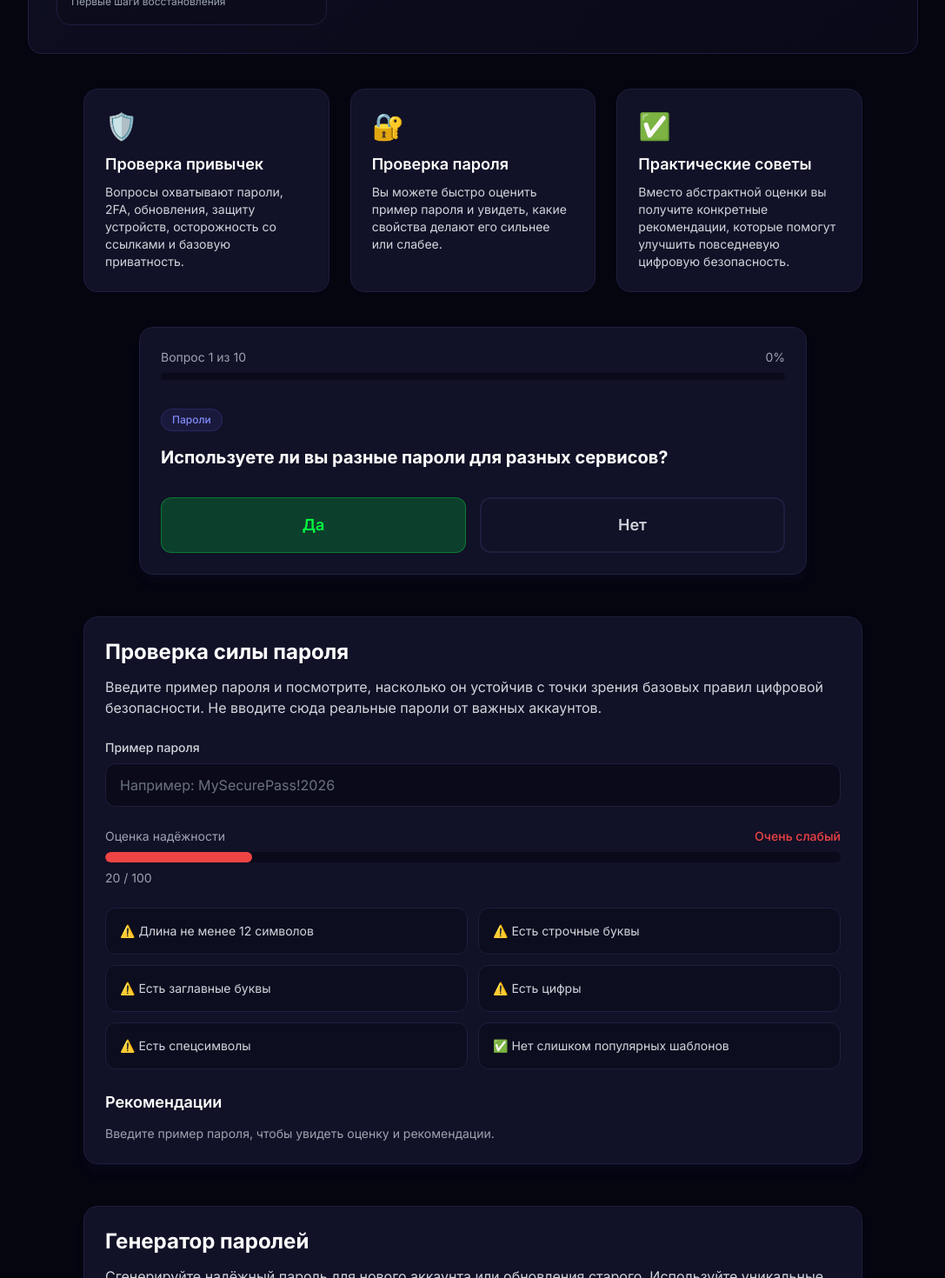
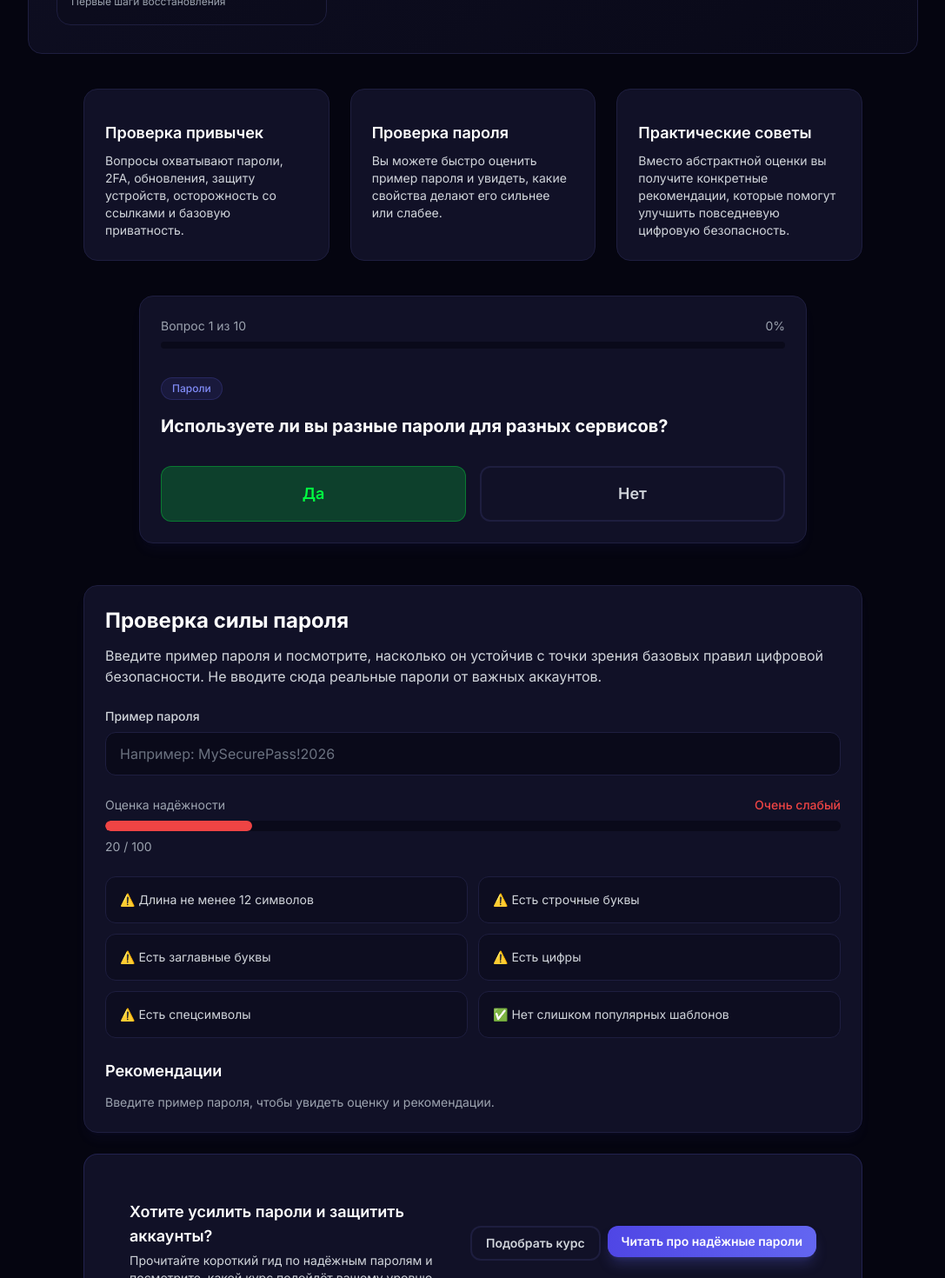
Before and after one commit to mam37bez/cyberguard-academy, a Next.js app: page /security-tools in a window 1280 px wide. Shown: the part 2120-3590 px from the top of the page at 87% size, without its empty margins (96-1183 px from the left). Built offline with nearby package versions, Linux system fonts and the light colour scheme.

Commit message:
Add inline context CTAs after security tools sections

```diff
--- a/src/app/security-tools/page.tsx
+++ b/src/app/security-tools/page.tsx
@@ -12,6 +12,7 @@ import { EmailSecurityAudit } from '@/components/security/EmailSecurityAudit';
 import { AccountRecoveryGuide } from '@/components/security/AccountRecoveryGuide';
 import { SecurityToolsCTA } from '@/components/security/SecurityToolsCTA';
 import { SecurityToolsQuickNav } from '@/components/security/SecurityToolsQuickNav';
+import { InlineContextCTA } from '@/components/security/InlineContextCTA';
 
 export const metadata: Metadata = {
   title: 'Проверка кибербезопасности — CyberGuard Academy',
@@ -37,14 +38,13 @@ export default function SecurityToolsPage() {
           <div className="rounded-2xl border border-cyber-border bg-cyber-card p-6 md:p-8">
             <h2 className="text-2xl font-bold text-white mb-4">Что делает этот раздел</h2>
             <p className="text-gray-300 leading-relaxed mb-4">
-              Здесь собраны простые инструменты, которые помогают оценить базовый
-              уровень цифровой безопасности и получить практические рекомендации.
+              Здесь собраны простые инструменты, которые помогают оценить базовый уровень цифровой безопасности и
+              получить практические рекомендации.
             </p>
             <p className="text-gray-300 leading-relaxed">
-              Вы можете пройти самопроверку, сгенерировать более надёжный пароль,
-              проверить его силу, оценить защищённость устройства, проверить базовую
-              приватность, понять, что делать после подозрительной ссылки или файла,
-              а также посмотреть на безопасность семьи и почтового аккаунта.
+              Вы можете пройти самопроверку, сгенерировать более надёжный пароль, проверить его силу, оценить
+              защищённость устройства, проверить базовую приватность, понять, что делать после подозрительной ссылки
+              или файла, а также посмотреть на безопасность семьи и почтового аккаунта.
             </p>
           </div>
         </div>
@@ -52,8 +52,8 @@ export default function SecurityToolsPage() {
         <div className="max-w-4xl mx-auto mb-10 rounded-2xl border border-cyber-border bg-cyber-card p-6 md:p-8">
           <h2 className="text-2xl font-bold text-white mb-4">С чего начать</h2>
           <p className="text-gray-300 mb-6">
-            Если не уверены, какой инструмент выбрать первым, начните с того сценария,
-            который ближе всего к вашей ситуации.
+            Если не уверены, какой инструмент выбрать первым, начните с того сценария, который ближе всего к вашей
+            ситуации.
           </p>
 
           <div className="grid grid-cols-1 md:grid-cols-2 gap-4">
@@ -81,7 +81,8 @@ export default function SecurityToolsPage() {
             <div className="rounded-xl border border-cyber-border bg-cyber-dark/40 p-5">
               <h3 className="text-lg font-semibold text-white mb-2">Меня беспокоит приватность</h3>
               <p className="text-sm text-gray-300">
-                Пройдите privacy checklist и оцените, насколько аккуратно настроены профили, приложения и доступ к личным данным.
+                Пройдите privacy checklist и оцените, насколько аккуратно настроены профили, приложения и доступ к
+                личным данным.
               </p>
             </div>
 
@@ -95,21 +96,24 @@ export default function SecurityToolsPage() {
             <div className="rounded-xl border border-cyber-border bg-cyber-dark/40 p-5">
               <h3 className="text-lg font-semibold text-white mb-2">Я скачал подозрительный файл</h3>
               <p className="text-sm text-gray-300">
-                Используйте сценарий после подозрительного файла, если вы уже скачивали, открывали или запускали сомнительное вложение.
+                Используйте сценарий после подозрительного файла, если вы уже скачивали, открывали или запускали
+                сомнительное вложение.
               </p>
             </div>
 
             <div className="rounded-xl border border-cyber-border bg-cyber-dark/40 p-5">
               <h3 className="text-lg font-semibold text-white mb-2">Хочу проверить безопасность семьи</h3>
               <p className="text-sm text-gray-300">
-                Откройте Family Security Check, если хотите посмотреть на ситуацию с точки зрения родителей, ребёнка и семейных цифровых привычек.
+                Откройте Family Security Check, если хотите посмотреть на ситуацию с точки зрения родителей, ребёнка и
+                семейных цифровых привычек.
               </p>
             </div>
 
             <div className="rounded-xl border border-cyber-border bg-cyber-dark/40 p-5">
               <h3 className="text-lg font-semibold text-white mb-2">Хочу проверить почтовый аккаунт</h3>
               <p className="text-sm text-gray-300">
-                Mini Email Security Audit поможет быстро проверить базовую защищённость почты — одного из самых важных аккаунтов.
+                Mini Email Security Audit поможет быстро проверить базовую защищённость почты — одного из самых важных
+                аккаунтов.
               </p>
             </div>
           </div>
@@ -119,29 +123,28 @@ export default function SecurityToolsPage() {
 
         <div className="max-w-4xl mx-auto mb-10 grid grid-cols-1 md:grid-cols-3 gap-6">
           <div className="rounded-2xl border border-cyber-border bg-cyber-card p-6">
-            <div className="text-3xl mb-3">🛡️</div>
+            <div className="text-3xl mb-3"> </div>
             <h3 className="text-lg font-semibold text-white mb-2">Проверка привычек</h3>
             <p className="text-sm text-gray-300">
-              Вопросы охватывают пароли, 2FA, обновления, защиту устройств,
-              осторожность со ссылками и базовую приватность.
+              Вопросы охватывают пароли, 2FA, обновления, защиту устройств, осторожность со ссылками и базовую
+              приватность.
             </p>
           </div>
 
           <div className="rounded-2xl border border-cyber-border bg-cyber-card p-6">
-            <div className="text-3xl mb-3">🔐</div>
+            <div className="text-3xl mb-3"> </div>
             <h3 className="text-lg font-semibold text-white mb-2">Проверка пароля</h3>
             <p className="text-sm text-gray-300">
-              Вы можете быстро оценить пример пароля и увидеть, какие свойства делают
-              его сильнее или слабее.
+              Вы можете быстро оценить пример пароля и увидеть, какие свойства делают его сильнее или слабее.
             </p>
           </div>
 
           <div className="rounded-2xl border border-cyber-border bg-cyber-card p-6">
-            <div className="text-3xl mb-3">✅</div>
+            <div className="text-3xl mb-3"> </div>
             <h3 className="text-lg font-semibold text-white mb-2">Практические советы</h3>
             <p className="text-sm text-gray-300">
-              Вместо абстрактной оценки вы получите конкретные рекомендации, которые
-              помогут улучшить повседневую цифровую безопасность.
+              Вместо абстрактной оценки вы получите конкретные рекомендации, которые помогут улучшить повседневую
+              цифровую безопасность.
             </p>
           </div>
         </div>
@@ -152,6 +155,14 @@ export default function SecurityToolsPage() {
 
         <section id="password-strength" className="scroll-mt-28 mb-12">
           <PasswordStrengthChecker />
+          <InlineContextCTA
+            title="Хотите усилить пароли и защитить аккаунты?"
+            description="Прочитайте короткий гид по надёжным паролям и посмотрите, какой курс подойдёт вашему уровню."
+            primaryHref="/blog/nadezhnye-paroli"
+            primaryLabel="Читать про надёжные пароли"
+            secondaryHref="/courses"
+            secondaryLabel="Подобрать курс"
+          />
         </section>
 
         <section id="password-generator" className="scroll-mt-28 mb-12">
@@ -168,6 +179,14 @@ export default function SecurityToolsPage() {
 
         <section id="suspicious-link" className="scroll-mt-28 mb-12">
           <SuspiciousLinkGuide />
+          <InlineContextCTA
+            title="Похоже на мошенничество? Проверьте признаки по статье"
+            description="Если был звонок/ссылка “от банка” — вот понятный разбор схем и что делать без паники."
+            primaryHref="/blog/kak-raspoznat-moshennikov"
+            primaryLabel="Читать статью"
+            secondaryHref="/enrollment"
+            secondaryLabel="Запросить консультацию"
+          />
         </section>
 
         <section id="suspicious-file" className="scroll-mt-28 mb-12">
@@ -176,6 +195,14 @@ export default function SecurityToolsPage() {
 
         <section id="family-security" className="scroll-mt-28 mb-12">
           <FamilySecurityCheck />
+          <InlineContextCTA
+            title="Безопасность детей: следующий шаг для родителей"
+            description="Гид с правилами и настройками + курс для родителей, чтобы системно снизить риски."
+            primaryHref="/blog/zaschita-detey"
+            primaryLabel="Открыть гид для родителей"
+            secondaryHref="/courses/cybersecurity-parents"
+            secondaryLabel="Курс для родителей"
+          />
         </section>
 
         <section id="email-audit" className="scroll-mt-28 mb-12">
@@ -189,11 +216,9 @@ export default function SecurityToolsPage() {
         <div className="max-w-4xl mx-auto mt-12 rounded-2xl border border-cyber-border bg-cyber-card p-8">
           <h2 className="text-2xl font-bold text-white mb-4 text-center">Что изучить дальше</h2>
           <p className="text-gray-300 mb-8 text-center">
-            Если вам были полезны эти инструменты, следующий шаг — перейти к
-            материалам, которые помогут глубже разобраться в теме и выбрать
-            подходящий формат обучения.
+            Если вам были полезны эти инструменты, следующий шаг — перейти к материалам, которые помогут глубже
+            разобраться в теме и выбрать подходящий формат обучения.
           </p>
-
           <SecurityToolsCTA />
         </div>
       </div>
--- /dev/null
+++ b/src/components/security/InlineContextCTA.tsx
@@ -0,0 +1,50 @@
+import Link from 'next/link';
+import { Card, CardContent } from '@/components/ui/Card';
+import { Button } from '@/components/ui/Button';
+
+type InlineContextCTAProps = {
+  title: string;
+  description: string;
+  primaryHref: string;
+  primaryLabel: string;
+  secondaryHref?: string;
+  secondaryLabel?: string;
+};
+
+export function InlineContextCTA({
+  title,
+  description,
+  primaryHref,
+  primaryLabel,
+  secondaryHref,
+  secondaryLabel,
+}: InlineContextCTAProps) {
+  return (
+    <div className="max-w-4xl mx-auto mt-6">
+      <Card variant="default" className="border-primary-500/20">
+        <CardContent className="p-6 md:p-7">
+          <div className="flex flex-col md:flex-row md:items-center md:justify-between gap-4">
+            <div>
+              <h3 className="text-lg font-semibold text-white mb-1">{title}</h3>
+              <p className="text-sm text-gray-300">{description}</p>
+            </div>
+            <div className="flex flex-col sm:flex-row gap-2 shrink-0">
+              {secondaryHref && secondaryLabel && (
+                <Link href={secondaryHref}>
+                  <Button variant="outline" size="sm">
+                    {secondaryLabel}
+                  </Button>
+                </Link>
+              )}
+              <Link href={primaryHref}>
+                <Button variant="primary" size="sm">
+                  {primaryLabel}
+                </Button>
+              </Link>
+            </div>
+          </div>
+        </CardContent>
+      </Card>
+    </div>
+  );
+}
```
